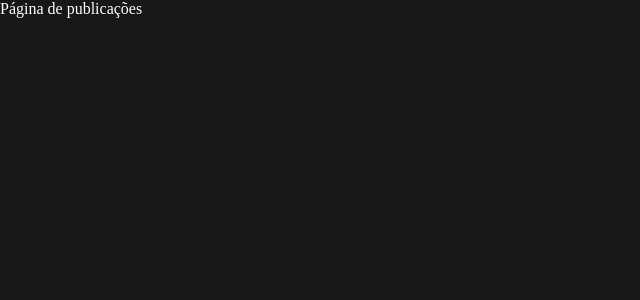
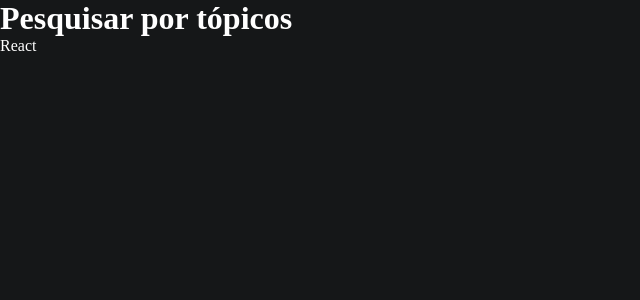
Before and after one commit to devpdro/my-blog, a Next.js app: page /publications in a window 1280 px wide. Shown: the top 300 px of the page, without its empty margins (0-640 px from the left). Built offline with nearby package versions, Linux system fonts and the light colour scheme; a web font is replaced by a local one.

Commit message:
changing thema name and reusing type

```diff
--- /dev/null
+++ b/src/data/models/index.ts
@@ -0,0 +1 @@
+export * from "./menu";
--- /dev/null
+++ b/src/data/models/menu.ts
@@ -0,0 +1,5 @@
+export interface MenuProps {
+  name: string;
+  link: string;
+  icon: React.ReactNode | string;
+}
--- a/src/pages/_app.tsx
+++ b/src/pages/_app.tsx
@@ -2,12 +2,12 @@ import type { AppProps } from "next/app";
 import { ThemeProvider } from "styled-components";
 
 import GlobalStyle from "src/presentation/styles/global";
-import lightTheme from "src/presentation/styles/themes/light";
+import darkTheme from "src/presentation/styles/themes/dark";
 
 export default function App({ Component, pageProps }: AppProps) {
   return (
     <>
-      <ThemeProvider theme={lightTheme}>
+      <ThemeProvider theme={darkTheme}>
         <Component {...pageProps} />
         <GlobalStyle />
       </ThemeProvider>
--- /dev/null
+++ b/src/presentation/assets/icons/index.ts
@@ -0,0 +1,5 @@
+import { AiOutlineUser } from "react-icons/ai";
+
+export const ICON = {
+  AiOutlineUser,
+};
--- /dev/null
+++ b/src/presentation/assets/index.ts
@@ -0,0 +1 @@
+export * from "./icons";
--- a/src/presentation/components/navbar/navbar.tsx
+++ b/src/presentation/components/navbar/navbar.tsx
@@ -1,24 +1,14 @@
 import Link from "next/link";
-import {
-  AiOutlineHome,
-  AiOutlineBook,
-  AiOutlineUser,
-  AiOutlineContacts,
-} from "react-icons/ai";
-import { MdOutlineContactMail } from "react-icons/md";
+
+import { ICON } from "src/presentation/assets";
+import { MenuProps } from "src/data/models";
 
 import * as S from "./navbar-styles";
-
-interface MenuProps {
-  name: string;
-  link: string;
-  icon: React.ReactNode | string;
-}
 
 const MENU: MenuProps[] = [
   { name: "Início", link: "/", icon: "" },
   { name: "Publicações", link: "/publications", icon: "" },
-  { name: "Quem sou eu?", link: "/", icon: <AiOutlineUser /> },
+  { name: "Quem sou eu?", link: "/", icon: <ICON.AiOutlineUser /> },
   { name: "Cursos", link: "/", icon: "" },
   { name: "Contato", link: "/", icon: "" },
 ];
@@ -28,8 +18,8 @@ const Navbar = () => {
     <S.Container>
       <S.Logo>Blog</S.Logo>
       <S.MenuGroup>
-        {MENU.map((item, key) => (
-          <Link key={key} href={item.link}>
+        {MENU.map((item, link) => (
+          <Link key={link} href={item.link}>
             <S.Menu>
               <S.Icon>{item.icon}</S.Icon>
               <S.Item>{item.name}</S.Item>
--- a/src/presentation/pages/publications/publications-styles.ts
+++ b/src/presentation/pages/publications/publications-styles.ts
@@ -0,0 +1,4 @@
+import styled from "styled-components";
+
+export const Container = styled.div`
+`;
--- a/src/presentation/pages/publications/publications.tsx
+++ b/src/presentation/pages/publications/publications.tsx
@@ -1,5 +1,24 @@
+import { MenuProps } from "src/data/models";
+
+import * as S from "./publications-styles";
+
+const MENU: MenuProps[] = [
+  { name: "React", link: "/", icon: "" },
+  { name: "", link: "/", icon: "" },
+  { name: "", link: "/", icon: "" },
+  { name: "", link: "/", icon: "" },
+  { name: "", link: "/", icon: "" },
+];
+
 const Publications = () => {
-  return <div>Página de publicações</div>;
+  return (
+    <S.Container>
+      <h1>Pesquisar por tópicos</h1>
+      {MENU.map((item, link) => (
+        <div key={link}>{item.name}</div>
+      ))}
+    </S.Container>
+  );
 };
 
 export default Publications;
--- a/src/presentation/styles/themes/light.ts
+++ b/src/presentation/styles/themes/dark.ts
@@ -1,5 +1,5 @@
-const lightTheme = {
-  name: "light",
+const darkTheme = {
+  name: "dark",
   colors: {
     primary: "#151718",
     secondary: "#8234E9",
@@ -31,4 +31,4 @@ const lightTheme = {
   },
 };
 
-export default lightTheme;
+export default darkTheme;
--- a/src/presentation/styles/themes/index.ts
+++ b/src/presentation/styles/themes/index.ts
@@ -1 +1 @@
-export * from "./light";
+export * from "./dark";
```
Also changed, not shown: src/presentation/components/topics/topics.tsx (deleted, +0 -24 lines), src/presentation/components/topics/topics-styles.ts (deleted).
